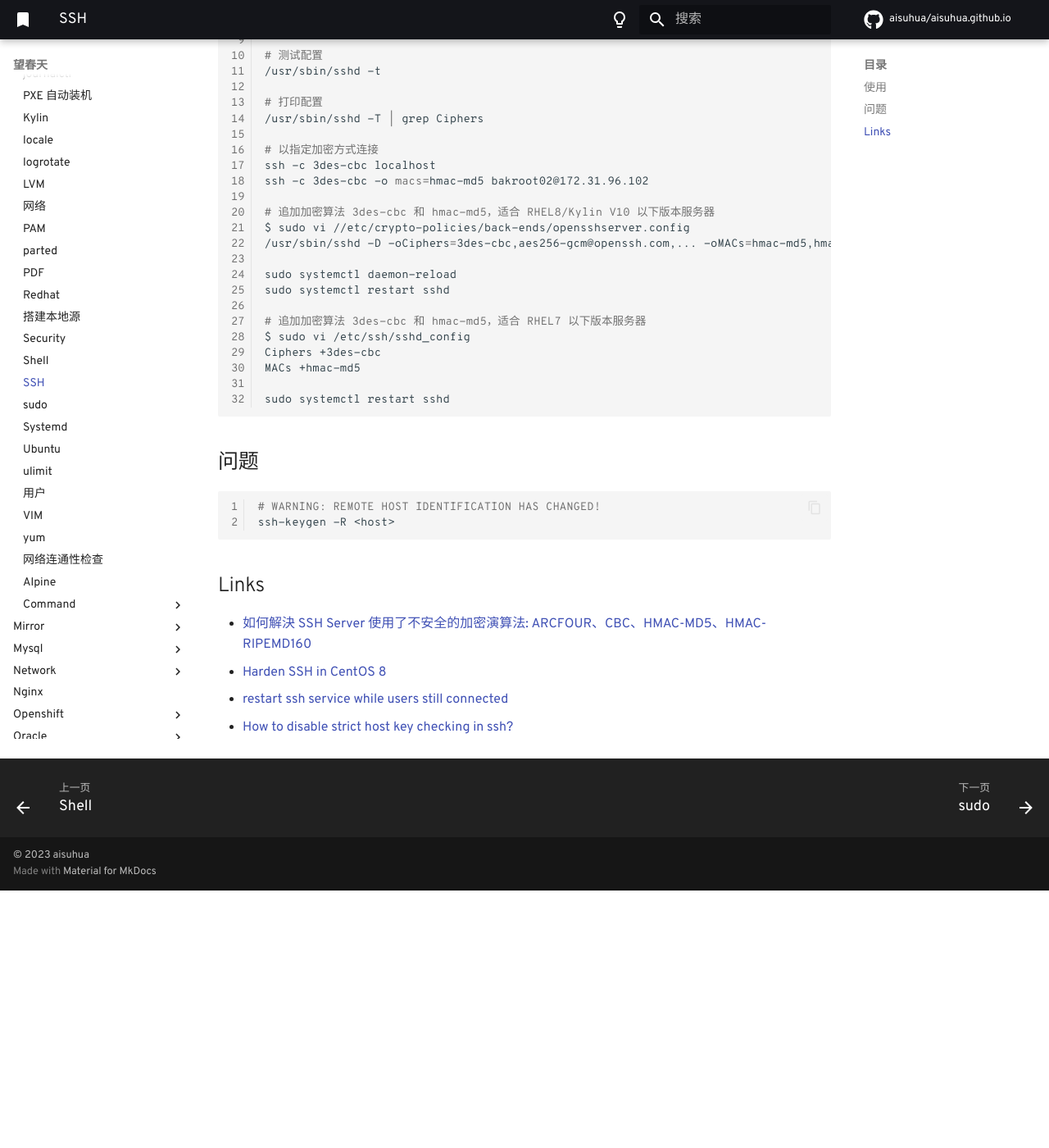
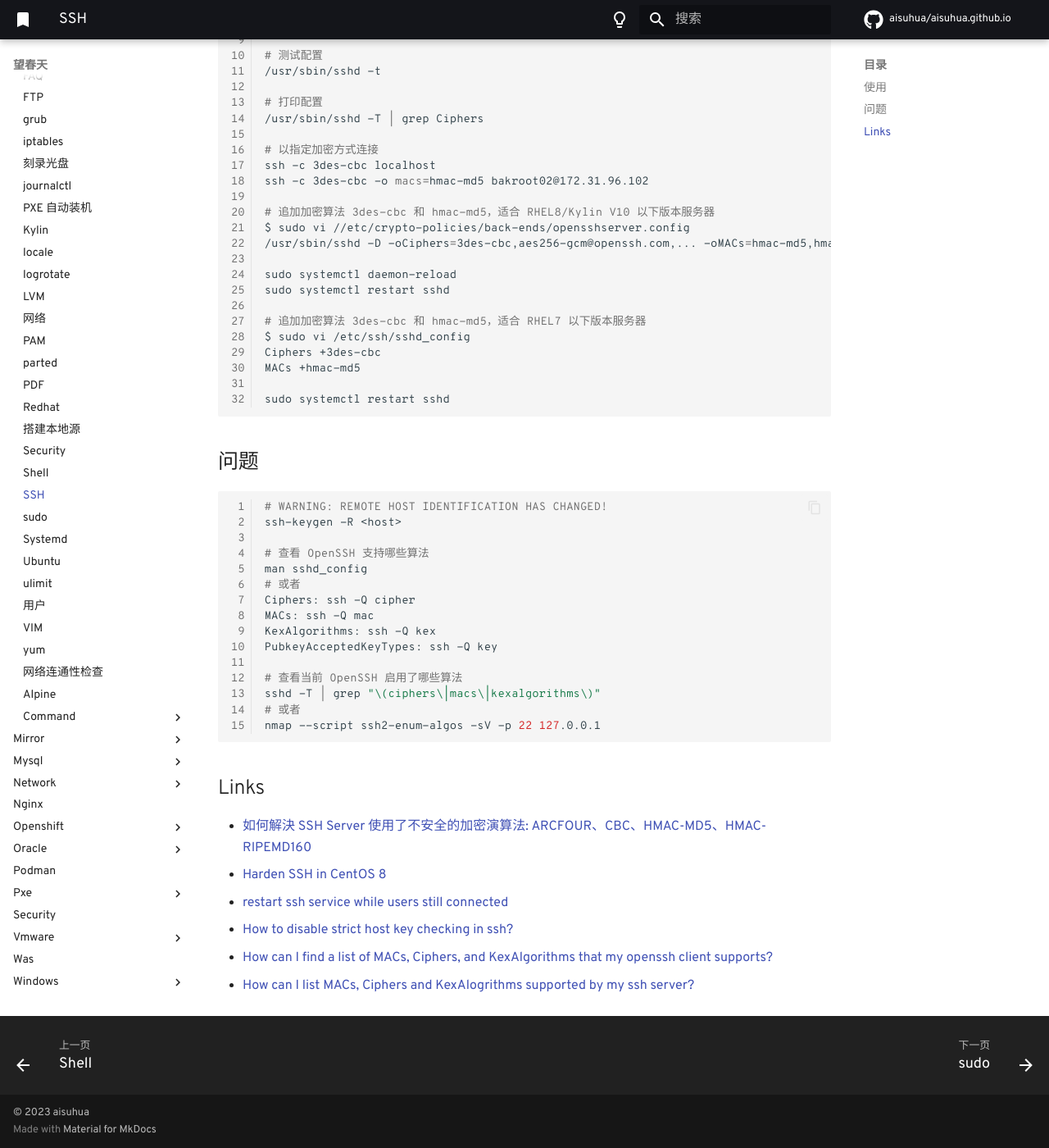
Before and after one commit to aisuhua/aisuhua.github.io, an MkDocs documentation site: the page built from docs/linux/ssh.md, in a window 1280 px wide and 1400 px high, scrolled down 353 px. Shown: the whole window at 82% size. Built offline with MkDocs 1.6.1 and Material for MkDocs 9.7.7, drawn with Linux system fonts in a browser that asks for light colours; comment, search, counter and statistics services are not loaded; before the commit the page ends 1439 px from its top, so only the background shows below that.

Commit message:
kylin.md

````diff
--- a/docs/linux/ssh.md
+++ b/docs/linux/ssh.md
@@ -42,6 +42,19 @@ sudo systemctl restart sshd
 ```sh
 # WARNING: REMOTE HOST IDENTIFICATION HAS CHANGED!
 ssh-keygen -R <host>
+
+# 查看 OpenSSH 支持哪些算法
+man sshd_config
+# 或者
+Ciphers: ssh -Q cipher
+MACs: ssh -Q mac
+KexAlgorithms: ssh -Q kex
+PubkeyAcceptedKeyTypes: ssh -Q key
+
+# 查看当前 OpenSSH 启用了哪些算法
+sshd -T | grep "\(ciphers\|macs\|kexalgorithms\)"
+# 或者
+nmap --script ssh2-enum-algos -sV -p 22 127.0.0.1
 ```
 
 ## Links
@@ -50,3 +63,5 @@ ssh-keygen -R <host>
 - [Harden SSH in CentOS 8](https://forums.centos.org/viewtopic.php?t=72948)
 - [restart ssh service while users still connected](https://community.spiceworks.com/topic/2091374-restart-ssh-service-while-users-still-connected)
 - [How to disable strict host key checking in ssh?](https://askubuntu.com/questions/87449/how-to-disable-strict-host-key-checking-in-ssh)
+- [How can I find a list of MACs, Ciphers, and KexAlgorithms that my openssh client supports?](https://superuser.com/questions/868998/how-can-i-find-a-list-of-macs-ciphers-and-kexalgorithms-that-my-openssh-client)
+- [How can I list MACs, Ciphers and KexAlogrithms supported by my ssh server?](https://serverfault.com/questions/735176/how-can-i-list-macs-ciphers-and-kexalogrithms-supported-by-my-ssh-server/735288#735288)
````
